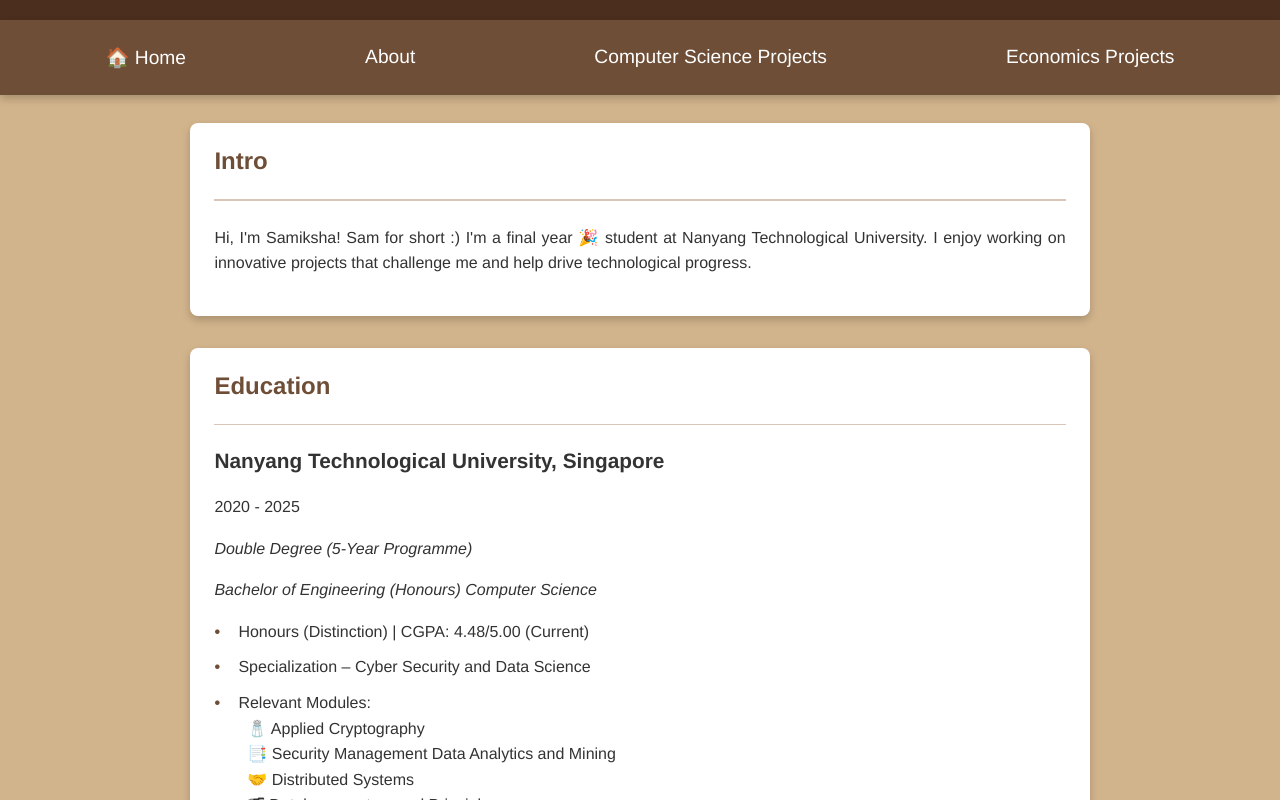
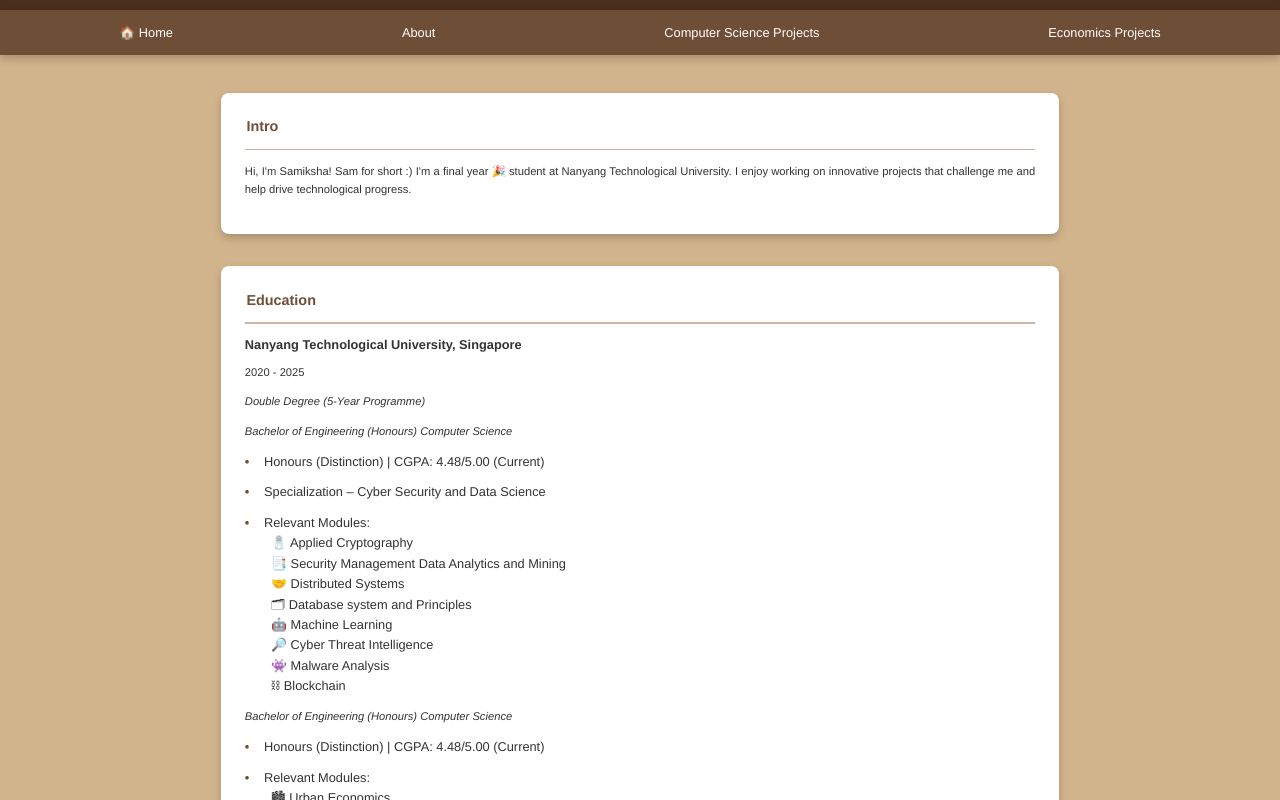
Before and after one commit to S-Samiksha/portfolio, a Next.js app: page /portfolio/about in a window 1280 px wide. Shown: the top 800 px of the page. Built offline with nearby package versions, Linux system fonts and the light colour scheme.

Commit message:
UI changes

```diff
--- a/src/components/Footer/Footer.module.css
+++ b/src/components/Footer/Footer.module.css
@@ -1,7 +1,7 @@
 /* Footer.module.css */
 .footer {
   background-color: #6f4e37; /* Coffee color for the footer */
-  padding: 0.8rem;
+  padding: 0.3rem;
   box-shadow: 0 -4px 8px rgba(0, 0, 0, 0.2); /* Add shadow to footer */
   width: 100%;
   text-align: center;
@@ -18,12 +18,12 @@
   flex-direction: column;
   align-items: center;
   gap: 0.5rem;
-  padding: 0.5rem;
+  padding: 0.2rem;
 }
 
 .copyright {
   color: #fff;
-  font-size: 1rem;
+  font-size: 0.7rem;
 }
 
 .iconContainer {
@@ -33,7 +33,7 @@
 
 .footerIcon {
   color: #fff;
-  font-size: 1.5rem;
+  font-size: 1rem;
   transition: color 0.3s ease;
 }
 
--- a/src/components/Navbar/Navbar.module.css
+++ b/src/components/Navbar/Navbar.module.css
@@ -1,10 +1,10 @@
 /* Navbar.module.css */
 .navbar {
   background-color: #6f4e37; /* Coffee color for the navbar */
-  padding: 1rem;
+  padding: 0.3rem;
   box-shadow: 0 4px 8px rgba(0, 0, 0, 0.2); /* Add shadow to navbar */
   position: sticky;
-  top: 20px;
+  top: 10px;
   z-index: 100;
   display: flex; /* Align items horizontally */
   justify-content: space-between; /* Space out logo and menu */
@@ -23,11 +23,11 @@
   margin: 0;
   padding: 0;
   flex: 1; /* Take up remaining space */
-  font-size: 1.3rem;
+  font-size: 0.8rem;
 }
 
 .navItem {
-  font-size: 1.2rem;
+  font-size: 0.8rem;
 }
 
 .navItem a {
--- a/src/styles/About.module.css
+++ b/src/styles/About.module.css
@@ -33,7 +33,7 @@
   box-shadow: 0 4px 8px rgba(0, 0, 0, 0.2);
   padding: 1.5rem;
   margin: 1rem;
-  width: 70%; /* Make the card take 70% of the screen */
+  width: 65%; /* Make the card take 70% of the screen */
   max-width: 1200px; /* Limit the maximum width */
   animation: fadeInUp 1s ease-out; /* Apply the animation */
 }
@@ -42,17 +42,18 @@
 .card h1 {
   margin-top: 0;
   color: #6f4e37; /* Coffee color for headings */
-  font-size: 1.5rem;
+  font-size: 0.9rem;
+  padding: 0.1rem;
 }
 
 .card h3,
 .card h4 {
-  font-size: 1.3rem;
+  font-size: 0.8rem;
 }
 
 .card p,
 .card ul {
-  font-size: 1rem;
+  font-size: 0.7rem;
   line-height: 1.6;
   text-align: justify; /* Justify text in paragraphs and lists */
 }
@@ -79,21 +80,15 @@
 
 .divider {
   border: none;
-  height: 1px;
-  background: #6f4e37;
-  margin: 1.5rem 0;
-}
-
-.divider {
-  height: 1.5px;
-  background: #a2725067;
-  border: None;
+  height: 1.7px;
+  background: #a2725087;
+  margin: 0.8rem 0;
 }
 
 .subDivider {
   height: 1px;
   border: None;
-  background: #a2725043;
+  background: #a2725025;
 }
 
 @media (max-width: 768px) {
--- a/src/styles/Home.module.css
+++ b/src/styles/Home.module.css
@@ -4,13 +4,16 @@
   justify-content: center;
   flex-direction: column;
   align-items: center;
+  padding: 0.1rem;
   min-height: 100vh;
   background-color: #d2b48c; /* Light coffee background */
 }
 
 .container {
   display: flex; /* Enables Flexbox layout */
-  gap: 1rem; /* Adds spacing between items */
+  justify-content: center;
+  flex-direction: column;
+  gap: 0.2rem; /* Adds spacing between items */
   align-items: center; /* Optional: vertically center items within the container */
   flex-wrap: wrap; /* Allows items to wrap to the next line if needed */
 }
@@ -32,17 +35,11 @@
   color: #333;
   border-radius: 8px;
   box-shadow: 0 4px 8px rgba(0, 0, 0, 0.2);
-  padding: 1.5rem;
+  padding: 1rem;
   margin: 1rem;
-  width: 70%; /* Make the card take 70% of the screen */
+  width: 65%; /* Make the card take 70% of the screen */
   max-width: 1200px; /* Limit the maximum width */
   animation: fadeInUp 1s ease-out; /* Apply the animation */
-}
-
-@media (min-width: 900px) {
-  .card {
-    width: 90%;
-  }
 }
 
 .card h2,
@@ -53,18 +50,23 @@
   font-size: 1 rem;
 }
 
+.card h3,
+.card h4 {
+  font-size: 1rem;
+}
+
 .card p,
 .card ul {
-  font-size: 1rem;
   line-height: 1.6;
   text-align: justify; /* Justify text in paragraphs and lists */
-  font-size: 0.9 rem;
+  font-size: 0.5 rem;
 }
 
 .learningList {
   list-style-type: none; /* Remove bullet points */
   padding-left: 0;
   margin-right: 0;
+  font-size: 0.5 rem;
 }
 
 .learningList li {
@@ -89,6 +91,7 @@
   flex: 10;
   padding-left: 1rem;
   align-self: center;
+  font-size: 0.7 rem;
 }
 
 .image {
--- a/src/styles/Projects.module.css
+++ b/src/styles/Projects.module.css
@@ -7,7 +7,10 @@
 }
 
 .container {
-  padding: 2rem;
+  padding-top: 1rem;
+  padding-left: 2rem;
+  padding-right: 2rem;
+  padding-bottom: 2rem;
   background-color: #d2b48c;
 }
 
@@ -38,7 +41,7 @@
 
 .card {
   background-color: #fff;
-  padding: 1rem;
+  padding: 1.2rem;
   border-radius: 10px;
   box-shadow: 0 4px 12px rgba(0, 0, 0, 0.1);
   align-items: center;
@@ -56,11 +59,11 @@
 }
 
 .card h2 {
-  font-size: 1rem;
+  font-size: 0.8rem;
 }
 
 .card p {
-  font-size: 0.9rem;
+  font-size: 0.7rem;
   text-align: justify;
   flex: 1;
 }
@@ -91,7 +94,7 @@
 
 .githubIcon {
   margin-right: 0.5rem;
-  width: 24px;
+  width: 20px;
   color: #000000;
   position: absolute;
   left: 0;
@@ -105,13 +108,14 @@
 .expandButton {
   background-color: #333;
   color: white;
-  padding: 0.5rem 1rem;
+  padding: 0.2rem 1rem;
   border-radius: 5px;
   border: none;
   cursor: pointer;
   position: absolute;
   right: 0;
   bottom: 0;
+  font-size: 0.6rem;
 }
 
 .expandButton:hover {
@@ -133,7 +137,7 @@
 .pagination {
   display: flex;
   justify-content: center;
-  margin-top: 2rem;
+  margin-top: 3rem;
   margin-bottom: 2rem;
 }
 
@@ -145,6 +149,7 @@
   border-radius: 5px;
   border: none;
   cursor: pointer;
+  font-size: 0.5rem;
 }
 
 .pageButton:disabled {
@@ -165,7 +170,7 @@
   color: #d2b48c;
   padding: 0.2rem;
   border-radius: 5px;
-  font-size: 0.7rem;
+  font-size: 0.4rem;
   white-space: nowrap;
   overflow: hidden;
   text-overflow: ellipsis;
--- a/src/styles/globals.css
+++ b/src/styles/globals.css
@@ -12,11 +12,17 @@ h1 {
   color: #fff; /* White text for better readability */
   text-align: center;
   margin-top: 40px;
-  font-size: 1.3rem;
+  font-size: 1rem;
+}
+
+h2,
+h3,
+h4 {
+  font-size: 0.9rem;
 }
 
 p {
-  font-size: 1.1rem;
+  font-size: 0.8rem;
   line-height: 1.6;
   text-align: center;
 }
@@ -29,4 +35,5 @@ ul {
 
 ul li {
   margin: 10px 0;
+  font-size: 0.8rem;
 }
```
Also changed, not shown: src/pages/index.js (+8 -6 lines).
